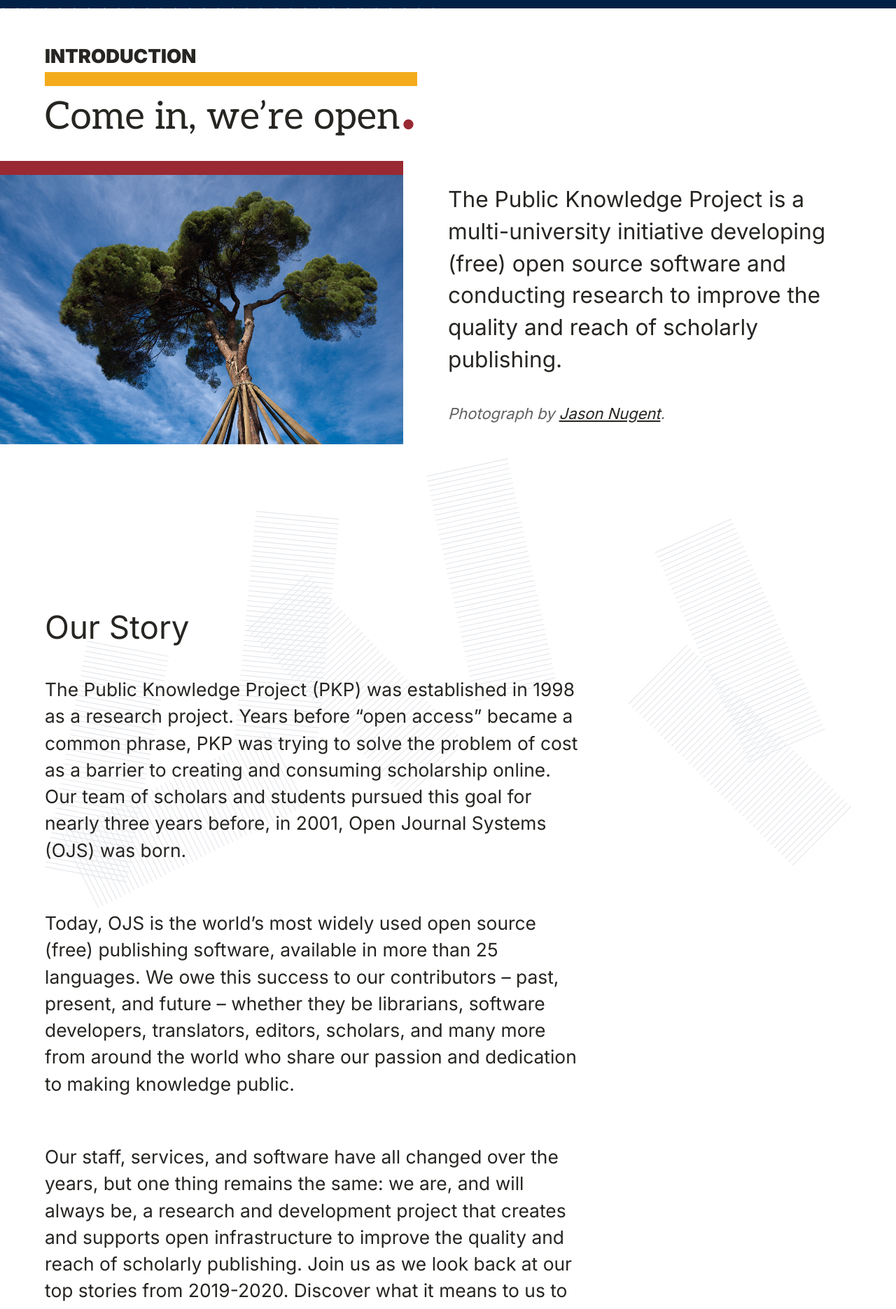
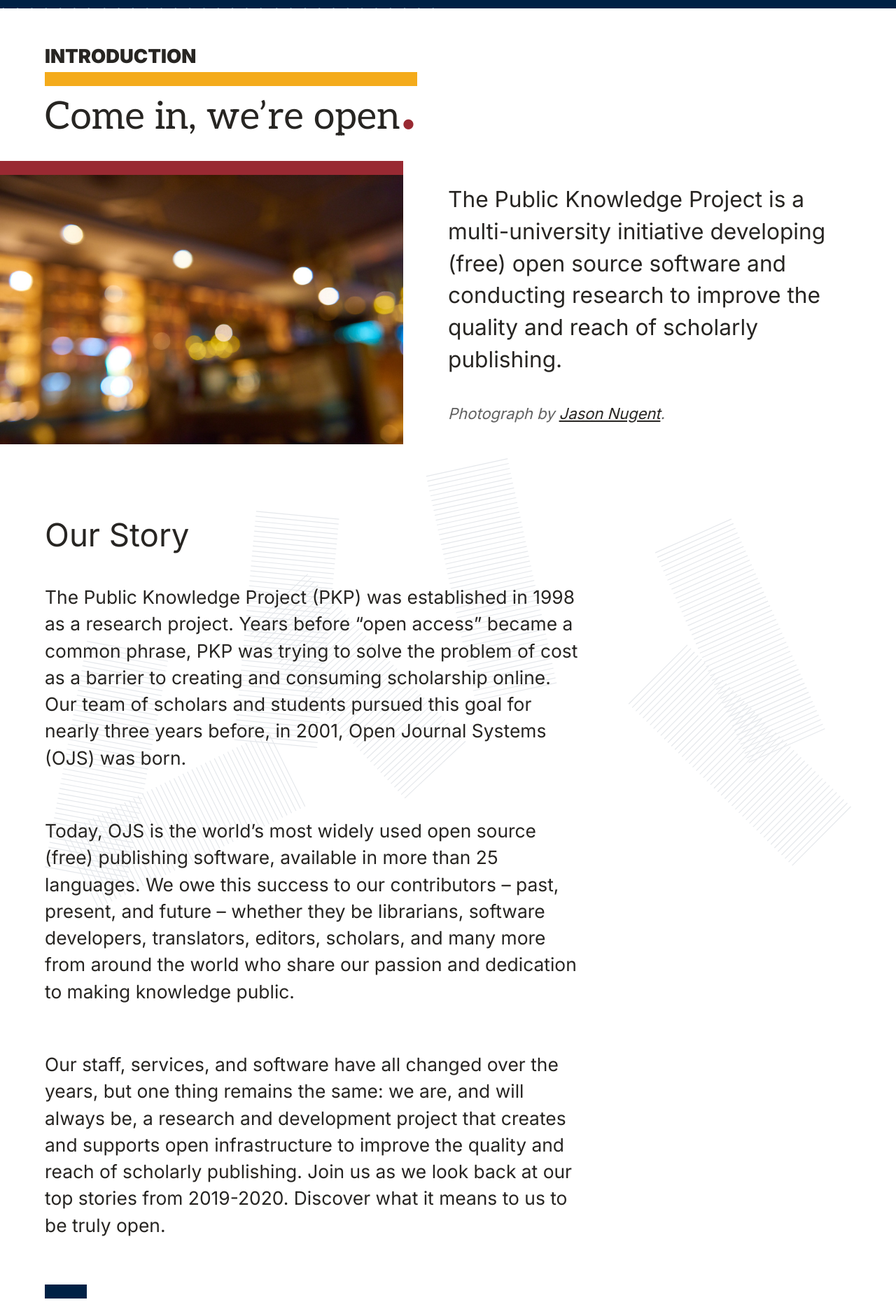
Before and after one commit to sssoz/pkp-annual-report, a Jekyll site: the page built from index.md, in a window 1280 px wide. Shown: the part 888-2759 px from the top of the page at 70% size. Built offline with Jekyll 4.4.1, drawn with Linux system fonts in a browser that asks for light colours.

Commit message:
Small design fixes

```diff
--- a/_sass/sections/_01-introduction.scss
+++ /dev/null
@@ -1,7 +0,0 @@
-#introduction {
-  @media (min-width: 1024px) {
-    .intro__content {
-      margin-bottom: $spacing-06;
-    }
-  }
-}
--- a/_sass/sections/_06-sustainability.scss
+++ /dev/null
@@ -1,6 +0,0 @@
-#sustainability {
-
-  h4 {
-    margin: $spacing-05 0 0 0;
-  }
-}
--- a/_sass/sections/_07-thank-you.scss
+++ /dev/null
@@ -1,6 +0,0 @@
-#thank-you {
-  > p {
-    margin: $spacing-05 0 $spacing-03 0;
-    text-align: left;
-  }
-}
--- a/css/main.scss
+++ b/css/main.scss
@@ -41,9 +41,5 @@
   "layout/footer",
   "layout/header",
 
-  "sections/01-introduction",
-  "sections/06-sustainability",
-  "sections/07-thank-you",
-
   "themes/print"
 ;
```
Also changed, not shown: _sections/01-introduction.md (+1 -1 lines), _sections/07-thank-you.md (+1 -1 lines).
